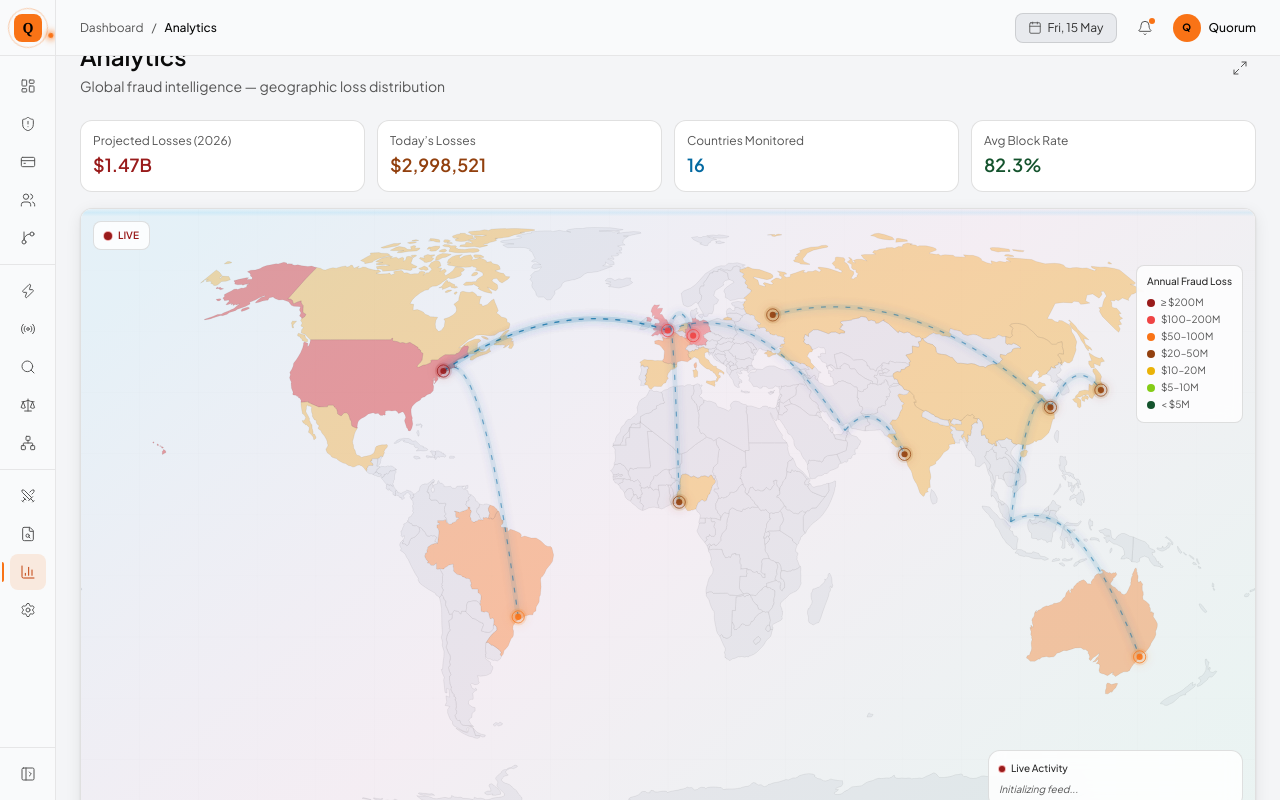
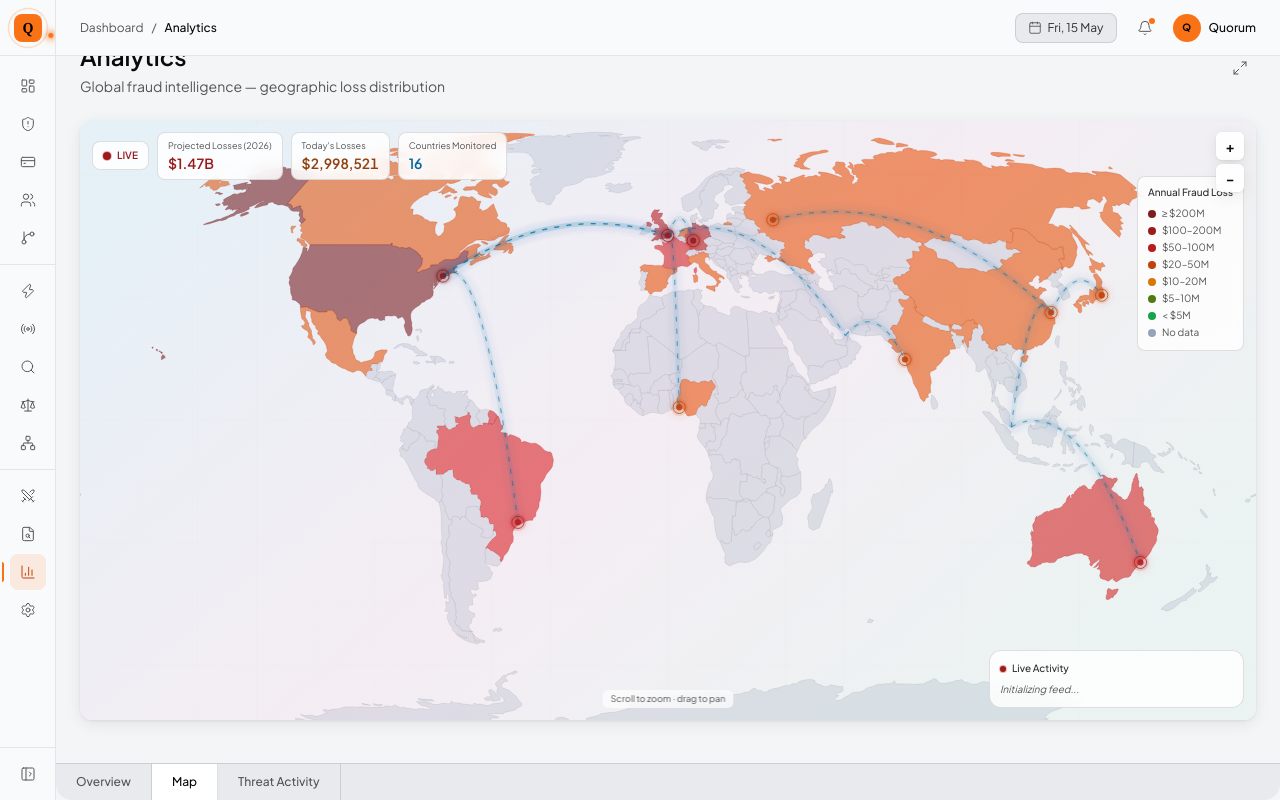
Before and after one commit to shutiancheng/quorum, a Next.js app in the folder frontend/: page /analytics in a window 1280 px wide. Both pictures are taken after a click on the button "Map". Built offline with nearby package versions, Linux system fonts and the light colour scheme.

Commit message:
Map: fix green-red colors, remove stat blocks, fill height, zoom controls

```diff
--- a/frontend/src/components/WorldMapView.tsx
+++ b/frontend/src/components/WorldMapView.tsx
@@ -71,26 +71,27 @@ function fmtTime(d: Date): string {
   });
 }
 
-function lossFill(lossM: number, alpha = 0.5): string {
-  if (lossM >= 200) return `rgba(220,38,38,${alpha})`;
-  if (lossM >= 100) return `rgba(239,68,68,${alpha * 0.92})`;
-  if (lossM >= 50)  return `rgba(249,115,22,${alpha * 0.85})`;
-  if (lossM >= 20)  return `rgba(245,158,11,${alpha * 0.78})`;
-  if (lossM >= 10)  return `rgba(234,179,8,${alpha * 0.68})`;
-  if (lossM >= 5)   return `rgba(132,204,22,${alpha * 0.58})`;
-  if (lossM > 0)    return `rgba(74,222,128,${alpha * 0.48})`;
-  return `rgba(100,116,139,${alpha * 0.25})`;
+// Green (low/safe) → Yellow → Orange → Red (high/critical)
+function lossFill(lossM: number, alpha = 0.62): string {
+  if (lossM >= 200) return `rgba(127,29,29,${alpha})`;
+  if (lossM >= 100) return `rgba(185,28,28,${alpha})`;
+  if (lossM >= 50)  return `rgba(220,38,38,${alpha})`;
+  if (lossM >= 20)  return `rgba(234,88,12,${alpha})`;
+  if (lossM >= 10)  return `rgba(202,138,4,${alpha})`;
+  if (lossM >= 5)   return `rgba(101,163,13,${alpha})`;
+  if (lossM > 0)    return `rgba(34,197,94,${alpha * 0.85})`;
+  return `rgba(203,213,225,0.45)`;
 }
 
 function lossStroke(lossM: number): string {
-  if (lossM >= 200) return "var(--fraud-critical)";
-  if (lossM >= 100) return "#ef4444";
-  if (lossM >= 50)  return "#f97316";
-  if (lossM >= 20)  return "var(--fraud-warning)";
-  if (lossM >= 10)  return "#eab308";
-  if (lossM >= 5)   return "#84cc16";
-  if (lossM > 0)    return "var(--fraud-cleared)";
-  return "var(--border-primary)";
+  if (lossM >= 200) return "#7F1D1D";
+  if (lossM >= 100) return "#991B1B";
+  if (lossM >= 50)  return "#B91C1C";
+  if (lossM >= 20)  return "#C2410C";
+  if (lossM >= 10)  return "#D97706";
+  if (lossM >= 5)   return "#4D7C0F";
+  if (lossM > 0)    return "#16A34A";
+  return "rgba(0,0,0,0.16)";
 }
 
 const FRAUD_LABELS = ["APP", "ATO", "CNP", "1st Party", "BNPL"] as const;
@@ -410,13 +411,13 @@ export default function WorldMapView({
             d={d}
             fill={
               data
-                ? lossFill(loss, isHovered ? 0.78 : isFlashing ? 0.65 : 0.45)
-                : "var(--bg-tertiary)"
+                ? lossFill(loss, isHovered ? 0.90 : isFlashing ? 0.78 : 0.62)
+                : "#DDE1E8"
             }
             stroke={
-              (isHovered || isFlashing) && data
-                ? lossStroke(loss)
-                : "var(--border-primary)"
+              data
+                ? (isHovered || isFlashing ? lossStroke(loss) : `${lossStroke(loss)}88`)
+                : "rgba(0,0,0,0.14)"
             }
             strokeWidth={isHovered ? 1.6 : isFlashing ? 1.2 : 0.4}
             className="cursor-pointer"
@@ -544,13 +545,14 @@ export default function WorldMapView({
     <div className="absolute top-14 right-3 bg-[var(--bg-elevated)]/80 backdrop-blur-sm border border-[var(--border-primary)] rounded-lg px-2.5 py-2 text-[10px]">
       <p className="font-medium text-[var(--text-secondary)] mb-1.5">Annual Fraud Loss</p>
       {[
-        { label: "\u2265 $200M",   color: "var(--fraud-critical)" },
-        { label: "$100\u2013200M", color: "#ef4444" },
-        { label: "$50\u2013100M",  color: "#f97316" },
-        { label: "$20\u201350M",   color: "var(--fraud-warning)" },
-        { label: "$10\u201320M",   color: "#eab308" },
-        { label: "$5\u201310M",    color: "#84cc16" },
-        { label: "< $5M",          color: "var(--fraud-cleared)" },
+        { label: "\u2265 $200M",   color: "#7F1D1D" },
+        { label: "$100\u2013200M", color: "#991B1B" },
+        { label: "$50\u2013100M",  color: "#B91C1C" },
+        { label: "$20\u201350M",   color: "#C2410C" },
+        { label: "$10\u201320M",   color: "#D97706" },
+        { label: "$5\u201310M",    color: "#4D7C0F" },
+        { label: "< $5M",     color: "#16A34A" },
+        { label: "No data",   color: "#94A3B8" },
       ].map(({ label, color }) => (
         <div key={label} className="flex items-center gap-1.5 mb-0.5">
           <span className="w-2 h-2 rounded-full shrink-0" style={{ backgroundColor: color }} />
@@ -661,6 +663,40 @@ export default function WorldMapView({
     </div>
   );
 
+  /* ── Zoom controls (shared) ── */
+  const zoomControls = (
+    <div className="absolute top-3 right-3 flex flex-col gap-1 z-10">
+      <button
+        onClick={() => setZoom((z) => { const nz = Math.min(z + 0.6, 7); setPan((p) => clampPan(p.x, p.y, nz)); return nz; })}
+        className="w-7 h-7 rounded-md bg-white/90 backdrop-blur-sm flex items-center justify-center text-sm font-bold text-[var(--text-primary)] hover:bg-white transition-colors"
+        style={{ boxShadow: "var(--card-shadow)" }}
+      >+</button>
+      <button
+        onClick={() => setZoom((z) => { const nz = Math.max(z - 0.6, 1); setPan((p) => clampPan(p.x, p.y, nz)); return nz; })}
+        className="w-7 h-7 rounded-md bg-white/90 backdrop-blur-sm flex items-center justify-center text-sm font-bold text-[var(--text-primary)] hover:bg-white transition-colors"
+        style={{ boxShadow: "var(--card-shadow)" }}
+      >−</button>
+      {zoom > 1.05 && (
+        <button
+          onClick={() => { setZoom(1); setPan({ x: 0, y: 0 }); }}
+          className="w-7 h-7 rounded-md flex items-center justify-center hover:opacity-90 transition-opacity text-white text-[10px] font-bold"
+          style={{ backgroundColor: "#F97316", boxShadow: "var(--card-shadow)" }}
+          title="Reset zoom"
+        >1×</button>
+      )}
+    </div>
+  );
+
+  const zoomIndicator = (
+    <div className="absolute bottom-3 left-1/2 -translate-x-1/2 pointer-events-none">
+      {zoom > 1.05 ? (
+        <span className="inline-block bg-white/80 backdrop-blur-sm rounded-md px-2 py-0.5 text-[10px] font-mono font-semibold text-[var(--text-secondary)]">{zoom.toFixed(1)}×</span>
+      ) : (
+        <span className="inline-block bg-white/70 backdrop-blur-sm rounded-md px-2 py-0.5 text-[9px] text-[var(--text-tertiary)]">Scroll to zoom · drag to pan</span>
+      )}
+    </div>
+  );
+
   /* ═══ Fullscreen ═══ */
   if (fullscreen) {
     return (
@@ -685,45 +721,49 @@ export default function WorldMapView({
           {mapSvg()}
         </svg>
         {liveStats}
+        {zoomControls}
+        {zoomIndicator}
         {countryPanel}
         {legendPanel}
         {activityFeed}
-        <div className="absolute bottom-14 right-3 text-[10px] text-[var(--text-tertiary)] bg-[var(--bg-elevated)]/70 backdrop-blur-sm rounded-md px-2 py-1 pointer-events-none">
-          Pinch to zoom &middot; Drag to pan
-        </div>
       </div>
     );
   }
 
   /* ═══ Normal layout ═══ */
   return (
-    <div className="space-y-4">
-      <div className="grid grid-cols-4 gap-3">
-        {[
-          { label: "Projected Losses (2026)", value: `$${(TOTAL_ANNUAL_LOSS_M * YOY_GROWTH / 1000).toFixed(2)}B`, color: "var(--fraud-critical)" },
-          { label: "Today\u2019s Losses", value: `$${Math.round(displayTotal).toLocaleString()}`, color: "var(--fraud-warning)" },
-          { label: "Countries Monitored", value: String(Object.keys(countryFraud).length), color: "var(--accent-color)" },
-          { label: "Avg Block Rate", value: "82.3%", color: "var(--fraud-cleared)" },
-        ].map((s) => (
-          <div key={s.label} className="bg-[var(--bg-primary)] rounded-xl border border-[var(--border-primary)] p-3">
-            <p className="text-xs text-[var(--text-tertiary)]">{s.label}</p>
-            <p className="text-lg font-semibold mt-0.5" style={{ color: s.color }}>{s.value}</p>
-          </div>
-        ))}
-      </div>
-
-      <div className="relative bg-[var(--bg-primary)] rounded-xl border border-[var(--border-primary)] shadow-[var(--card-shadow)] overflow-hidden">
-        <svg viewBox={`0 0 ${WIDTH} ${HEIGHT}`} className="w-full h-auto block">
-          {mapSvg()}
-        </svg>
-        <div className="absolute top-3 left-3 flex items-center gap-1.5 bg-[var(--bg-elevated)]/85 backdrop-blur-sm border border-[var(--border-primary)] rounded-lg px-2.5 py-1.5 pointer-events-none">
-          <span className="w-2 h-2 rounded-full bg-[var(--fraud-critical)] animate-alert-pulse shrink-0" />
-          <span className="text-[10px] font-semibold text-[var(--fraud-critical)]">LIVE</span>
-        </div>
-        {countryPanel}
-        {legendPanel}
-        {activityFeed}
-      </div>
+    <div
+      ref={mapRef}
+      className="relative bg-[var(--bg-primary)] rounded-xl overflow-hidden select-none"
+      style={{
+        height: "calc(100vh - 200px)",
+        minHeight: 420,
+        boxShadow: "var(--card-shadow)",
+        cursor: isPanning ? "grabbing" : zoom > 1 ? "grab" : "default",
+      }}
+      onPointerDown={onPointerDown}
+      onPointerMove={onPointerMove}
+      onPointerUp={onPointerUp}
+      onPointerCancel={onPointerUp}
+    >
+      <svg
+        viewBox={`0 0 ${WIDTH} ${HEIGHT}`}
+        className="absolute inset-0 w-full h-full"
+        preserveAspectRatio="xMidYMid slice"
+        style={{
+          transform: `translate(${pan.x}px, ${pan.y}px) scale(${zoom})`,
+          transformOrigin: "center center",
+          transition: isPanning ? "none" : "transform 0.08s ease-out",
+        }}
+      >
+        {mapSvg()}
+      </svg>
+      {liveStats}
+      {zoomControls}
+      {zoomIndicator}
+      {countryPanel}
+      {legendPanel}
+      {activityFeed}
     </div>
   );
 }
```
